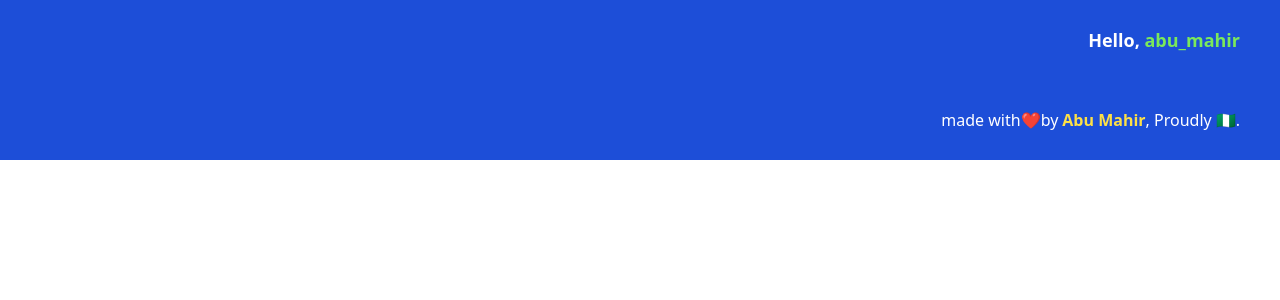
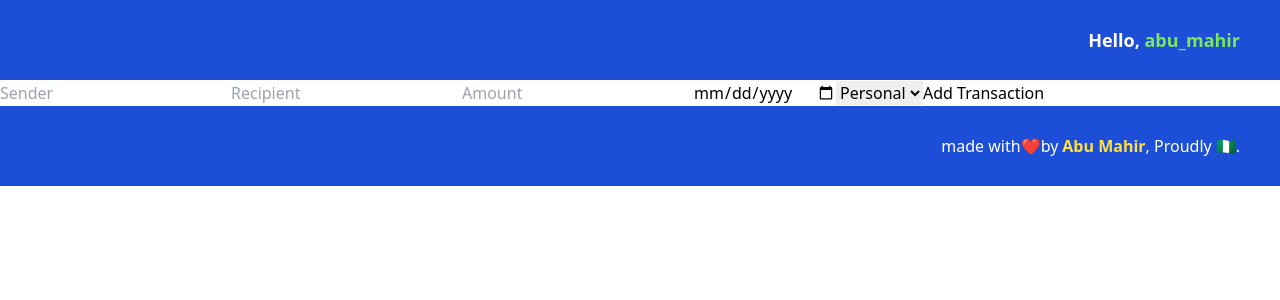
Before and after one commit to AbuMahir980/Remittance-Tracker, a React (Create React App) app: page / in a window 1280 px wide. Shown: the top 300 px of the page. Built offline with nearby package versions, Linux system fonts and the light colour scheme.

Commit message:
Import AddTransaction component to Dashboard

```diff
--- a/src/Pages/Dashboard.jsx
+++ b/src/Pages/Dashboard.jsx
@@ -2,12 +2,14 @@ import React from 'react'
 import Header from '../Components/Header';
 import { Userprofile } from '../Components/Data/data';
 import Footer from '../Components/Footer';
+import AddTransaction from '../Components/AddTransaction';
 
 const Dashboard = () => {
 
     return (
         <div>
             <Header user={Userprofile}/>
+            <AddTransaction />
             <Footer />
         </div>
     )
```
